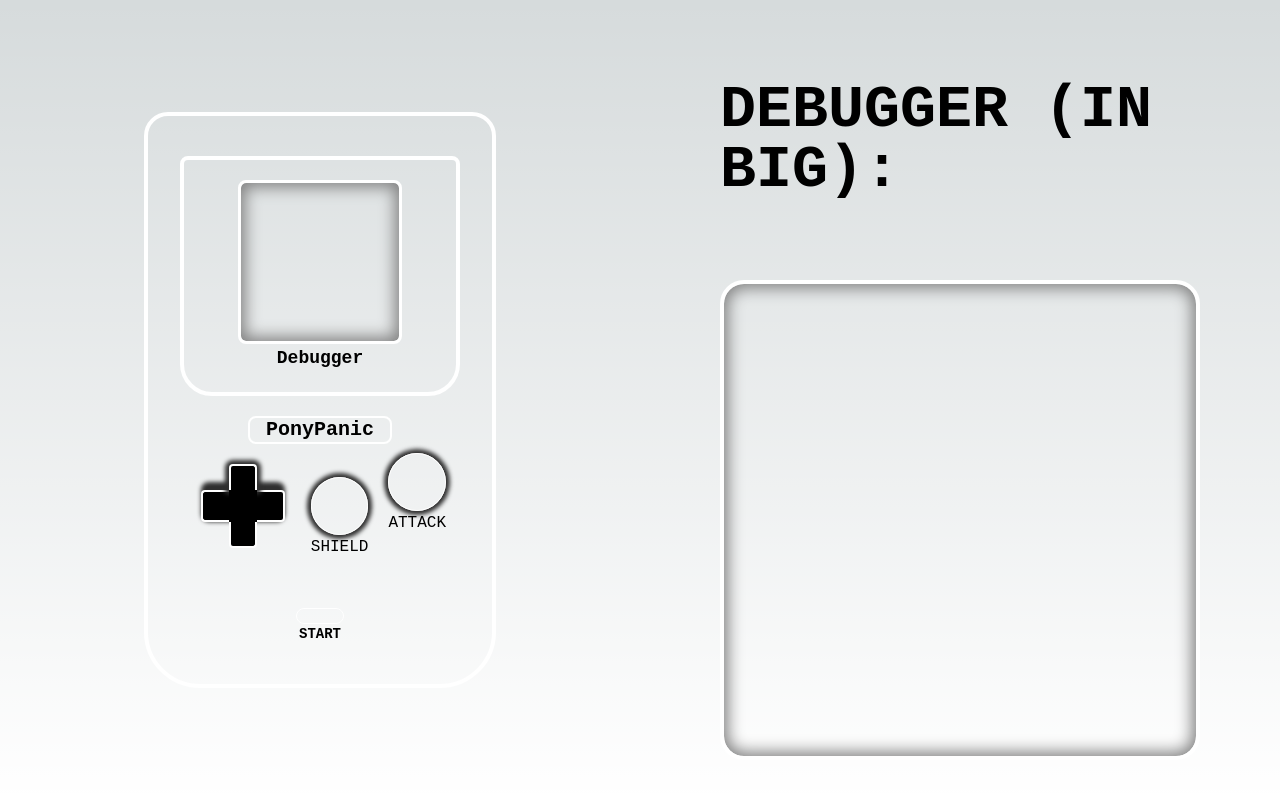
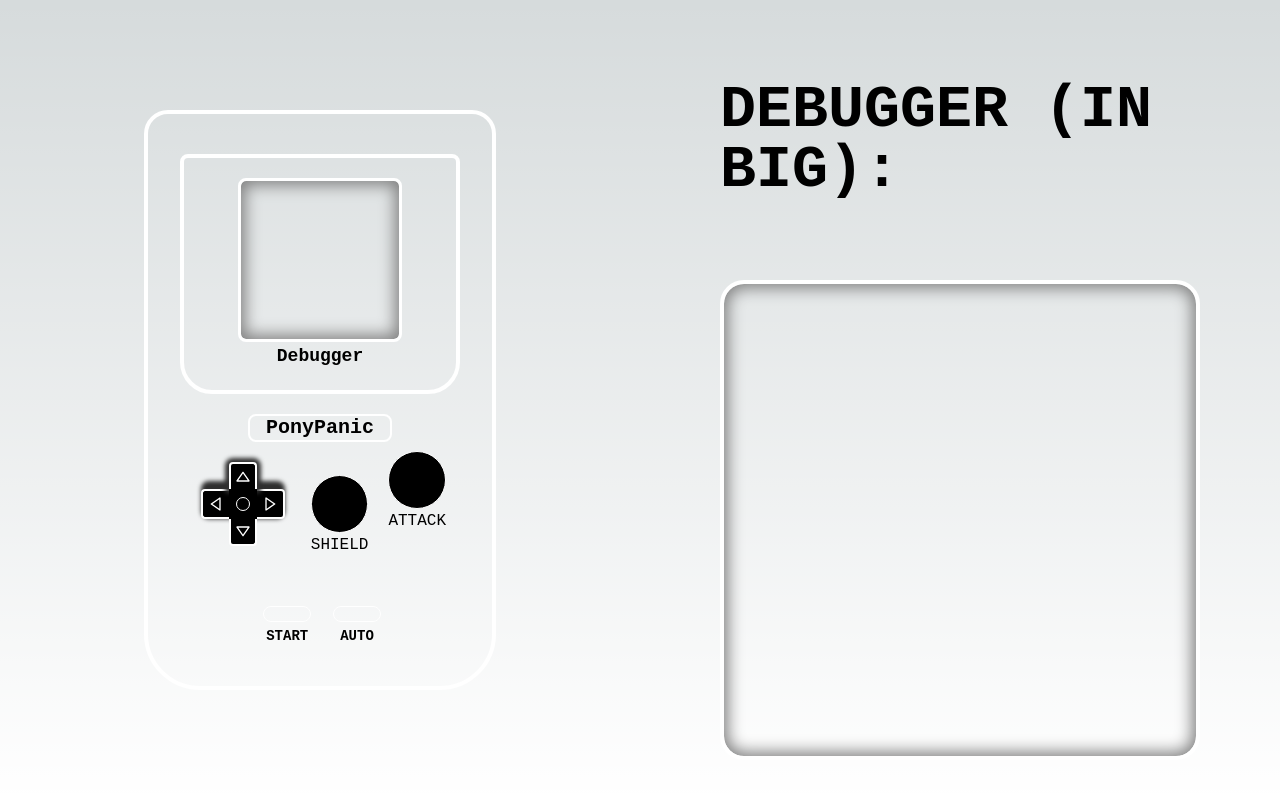
Before and after one commit to PettkoHarsanyi/ponypanic, a Next.js app: page / in a window 1280 px wide. Shown: the top 794 px of the page. Built offline with nearby package versions, Linux system fonts and the light colour scheme.

Commit message:
Enemies now shown and autoplay option

```diff
--- a/app/globals.css
+++ b/app/globals.css
@@ -54,19 +54,41 @@ body {
   background: linear-gradient(180deg, rgb(47, 47, 47) 0%, rgba(0, 0, 0, 1) 100%);
 }
 
+
+.attackButton {
+  background-color: black;
+}
+
+.attackButton:hover {
+  background: linear-gradient(180deg, rgb(47, 47, 47) 0%, rgba(0, 0, 0, 1) 100%);
+}
+
+.attackButton:active {
+  background: linear-gradient(180deg, rgb(77, 77, 77) 0%, rgba(0, 0, 0, 1) 100%);
+
+}
+
+.attackSelected {
+  background: linear-gradient(180deg, rgb(77, 77, 77) 0%, rgba(0, 0, 0, 1) 100%);
+}
+
+.attackSelected:hover {
+  background: linear-gradient(180deg, rgb(77, 77, 77) 0%, rgba(0, 0, 0, 1) 100%);
+}
+
 .mBdown:hover {
   background: linear-gradient(0deg, rgb(47, 47, 47) 0%, rgba(0, 0, 0, 1) 100%);
 }
 
-.mBup{
+.mBup {
   box-shadow: 0vh 0vh 0.5vh 0.5vh rgb(47, 47, 47);
 }
 
-.mBleft{
+.mBleft {
   box-shadow: 0.5vh -0.5vh 0.5vh 0.5vh rgb(47, 47, 47);
 }
 
-.mBright{
+.mBright {
   box-shadow: -0.5vh -0.5vh 0.5vh 0.5vh rgb(47, 47, 47);
 }
 
@@ -78,3 +100,25 @@ table {
   right: 0;
   height: 100%;
 }
+
+.animateCircle {
+  animation: animateCircle infinite 2s;
+  border: 0.1vh solid red !important;
+}
+
+@keyframes animateCircle {
+  0% {
+    width: 50%;
+    height: 50%;
+  }
+
+  50% {
+    width: 65%;
+    height: 65%;
+  }
+
+  100% {
+    width: 50%;
+    height: 50%;
+  }
+}
--- a/app/page.js
+++ b/app/page.js
@@ -48,6 +48,8 @@ export default function Home() {
     coordMap = coordMap.map(row => [...Array(map.width)]);
 
     map.treasures.forEach(treasure => { if (treasure.collectedByHeroId === null) coordMap[treasure.position.y][treasure.position.x] = "T" });
+    map.enemies.forEach(enemy => { if (enemy.health > 0) coordMap[enemy.position.y][enemy.position.x] = "E" });
+    map.bullets.forEach(bullet => { coordMap[bullet.position.y][bullet.position.x] = "B" });
 
     Object.entries(resource.compressedObstacles.coordinateMap).forEach(entry => {
       entry[1].forEach(y => {
@@ -77,7 +79,10 @@ export default function Home() {
     }
   }, [coordinateMap])
 
+  const [autoPlay, setAutoPlay] = useState(false);
+
   const move = () => {
+    if (!autoPlay) return;
     let obstacleMap = [...coordinateMap.map(y => y.map(x => x == "O" ? 0 : 1))]
     let graph = new Graph(obstacleMap)
     let start = graph.grid[hero.position.y][hero.position.x];
@@ -106,7 +111,7 @@ export default function Home() {
 
     let flatPaths = []
 
-    paths.forEach(path=>flatPaths = flatPaths.concat(path))
+    paths.forEach(path => flatPaths = flatPaths.concat(path))
 
 
 
@@ -215,56 +220,54 @@ export default function Home() {
     })
   }
 
+  const attackUp = async () => {
+    await axios.post(BASE_URL + "/play/approveHeroTurn", {
+      "heroId": null,
+      "action": "KICK_DOWN"
+    }, { headers: { "story-playthrough-token": storyToken } }).then(async () => {
+      console.log("ÜTÖTTEM EGYET FEL")
+      setIsNextAttack(false)
+      await getState();
+    })
+  }
+
+  const attackDown = async () => {
+    await axios.post(BASE_URL + "/play/approveHeroTurn", {
+      "heroId": null,
+      // HIBALEHETŐSÉG, VAGY KICK_DOWN
+      "action": "KICK_UP"
+    }, { headers: { "story-playthrough-token": storyToken } }).then(async () => {
+      console.log("ÜTÖTTEM EGYET LE")
+      setIsNextAttack(false)
+      await getState();
+    })
+  }
+
+  const attackLeft = async () => {
+    await axios.post(BASE_URL + "/play/approveHeroTurn", {
+      "heroId": null,
+      "action": "KICK_LEFT"
+    }, { headers: { "story-playthrough-token": storyToken } }).then(async () => {
+      console.log("ÜTÖTTEM EGYET BALRA")
+      setIsNextAttack(false)
+      await getState();
+    })
+  }
+
+  const attackRight = async () => {
+    await axios.post(BASE_URL + "/play/approveHeroTurn", {
+      "heroId": null,
+      "action": "KICK_RIGHT"
+    }, { headers: { "story-playthrough-token": storyToken } }).then(async () => {
+      console.log("ÜTÖTTEM EGYET JOBBRA")
+      setIsNextAttack(false)
+      await getState();
+    })
+  }
+
+  const [isNextAttack, setIsNextAttack] = useState(false);
+
   return (
-    // <main className="flex min-h-screen flex-row items-center justify-center gap-10">
-    //   <div className="flex flex-col gap-10 ">
-    //     {storyToken &&
-    //       <div>
-    //         <div>story:</div>
-    //         {storyToken}
-    //       </div>
-    //     }
-    //     <div className='mainButton cursor-pointer text-center' onClick={() => startStory()}>
-    //       New Story
-    //     </div>
-    //     {storyToken &&
-    //       <div className="flex flex-col gap-3">
-    //         <div className="grid grid-cols-3">
-    //           <div className='moveButton cursor-pointer col-start-2' >
-    //             UP
-    //           </div>
-    //           <div>
-    //           </div>
-    //           <div className='moveButton cursor-pointer' onClick={() => moveLeft()}>
-    //             LEFT
-    //           </div>
-    //           <div className="moveButton cursor-pointer m-2" onClick={() => shield()}>
-    //             SHIELD
-    //           </div>
-    //           <div className='moveButton cursor-pointer col-start-3' onClick={() => moveRight()}>
-    //             RIGHT
-    //           </div>
-    //           <div className='moveButton cursor-pointer col-start-2' onClick={() => moveDown()}>
-    //             DOWN
-    //           </div>
-    //         </div>
-    //         <div className='mainButton cursor-pointer text-center' onClick={() => getState()}>
-    //           Get State
-    //         </div>
-    //       </div>
-    //     }
-    //   </div>
-    //   {storyToken &&
-    //     <div className="flex flex-col gap-5">
-    //       <div>Debugger:</div>
-    //       <table style={{ border: "0.5vh solid white", borderCollapse: "collapse" }}>
-    //         <tbody>
-    //           {coordinateMap && coordinateMap.map((row, index1) => { return <tr key={index1}>{row.map((cell, index2) => { return <td key={index2} className="w-10 h-10" style={{ verticalAlign: "center", textAlign: "center", border: "0.2vh solid white" }}>{coordinateMap[coordinateMap.length - index1 - 1][index2]}</td> })}</tr> })}
-    //         </tbody>
-    //       </table>
-    //     </div>
-    //   }
-    // </main>
     <main className="flex min-h-screen flex-col lg:flex-row items-center justify-center lg:mt-0 mt-16">
       <div className="w-full lg:w-1/2 h-max lg:h-screen flex flex-row justify-center items-center" >
         <div className="flex flex-col py-10 px-8 gap-5" style={{ border: "0.6vh solid white", width: "55%", aspectRatio: "0.62", borderRadius: "3vh 3vh 7vh 7vh" }}>
@@ -285,29 +288,35 @@ export default function Home() {
             <div className="flex flex-row w-full">
               <div className="w-1/2">
                 <div className="aspect-square relative left-[15%] grid grid-cols-3" style={{ width: "60%" }}>
-                  <div className="col-start-2 moveButton mBup" style={{ border: "solid white", borderWidth: "0.3vh 0.3vh 0 0.3vh", borderRadius: "0.5vh 0.5vh 0 0", zIndex: 52 }} onClick={() => coordinateMap ? moveUp() : null}><BiUpArrow /></div>
+                  <div className="col-start-2 moveButton mBup" style={{ border: "solid white", borderWidth: "0.3vh 0.3vh 0 0.3vh", borderRadius: "0.5vh 0.5vh 0 0", zIndex: 52 }} onClick={() => isNextAttack ? attackUp() : coordinateMap ? moveUp() : null}><BiUpArrow className={`${isNextAttack ? "text-red-700" : "text-white"}`} /></div>
                   <div></div>
-                  <div className="moveButton mBleft" style={{ border: "solid white", borderWidth: "0.3vh 0 0.3vh 0.3vh", borderRadius: "0.5vh 0 0 0.5vh" }} onClick={() => coordinateMap ? moveLeft() : null}><BiLeftArrow /></div>
-                  <div className="flex flex-col justify-center items-center" style={{ overflow: "hidden", backgroundColor: "black", zIndex: 100 }}>o</div>
-                  <div className="moveButton mBright" style={{ border: "solid white", borderWidth: "0.3vh 0.3vh 0.3vh 0", borderRadius: " 0 0.5vh 0.5vh 0" }} onClick={() => coordinateMap ? moveRight() : null}><BiRightArrow /></div>
-                  <div className="col-start-2 moveButton mBdown" style={{ border: "solid white", borderWidth: "0 0.3vh 0.3vh 0.3vh", borderRadius: "0 0 0.5vh 0.5vh" }} onClick={() => coordinateMap ? moveDown() : null}><BiDownArrow /></div>
+                  <div className="moveButton mBleft" style={{ border: "solid white", borderWidth: "0.3vh 0 0.3vh 0.3vh", borderRadius: "0.5vh 0 0 0.5vh" }} onClick={() => isNextAttack ? attackLeft() : coordinateMap ? moveLeft() : null}><BiLeftArrow className={`${isNextAttack ? "text-red-700" : "text-white"}`} /></div>
+                  <div className="flex flex-col justify-center items-center" style={{ overflow: "hidden", backgroundColor: "black", zIndex: 100, color: isNextAttack ? "red" : "white" }}><div className={`w-1/2 h-1/2 rounded-full ${isNextAttack ? "animateCircle" : ""}`} style={{ border: "0.1vh solid white" }}></div></div>
+                  <div className="moveButton mBright" style={{ border: "solid white", borderWidth: "0.3vh 0.3vh 0.3vh 0", borderRadius: " 0 0.5vh 0.5vh 0" }} onClick={() => isNextAttack ? attackRight() : coordinateMap ? moveRight() : null}><BiRightArrow className={`${isNextAttack ? "text-red-700" : "text-white"}`} /></div>
+                  <div className="col-start-2 moveButton mBdown" style={{ border: "solid white", borderWidth: "0 0.3vh 0.3vh 0.3vh", borderRadius: "0 0 0.5vh 0.5vh" }} onClick={() => isNextAttack ? attackDown() : coordinateMap ? moveDown() : null}><BiDownArrow className={`${isNextAttack ? "text-red-700" : "text-white"}`} /></div>
                 </div>
               </div>
               <div className="w-1/2 flex flex-row justify-end items-center gap-2 lg:gap-5 pr-[5%]">
                 <div className="flex flex-col justify-center w-min relative top-3">
-                  <div className="aspect-square rounded-full mBup w-full" style={{ border: "0.2vh solid white" }} ></div>
-                  <div className="text-[0.5rem] sm:text-sm lg:text-xs xl:text-base" onClick={() => shield()}>SHIELD</div>
+                  <div className="aspect-square rounded-full cursor-pointer attackButton w-full" style={{ border: "0.2vh solid white" }} onClick={() => coordinateMap ? shield() : null}></div>
+                  <div className="text-[0.5rem] sm:text-sm lg:text-xs xl:text-base" >SHIELD</div>
                 </div>
                 <div className="flex flex-col justify-center w-min relative bottom-3">
-                  <div className="aspect-square rounded-full mBup w-full" style={{ border: "0.2vh solid white" }} ></div>
+                  <div className={`aspect-square rounded-full cursor-pointer attackButton ${isNextAttack ? "attackSelected" : ""} w-full`} onClick={() => { setIsNextAttack((isNextAttack) => !isNextAttack) }} style={{ border: "0.2vh solid white" }} ></div>
                   <div className="text-[0.5rem] sm:text-sm lg:text-xs xl:text-base">ATTACK</div>
                 </div>
               </div>
             </div>
-            <div className="px-4 text-xl mt-10 flex flex-col justify-center items-center cursor-pointer" onClick={() => startStory()}>
-              <div style={{ width: "6vh", height: "2vh", border: "0.1vh solid white", borderRadius: "10vh", }}></div>
-              <div className="font-extrabold px-4 text-sm">START</div>
+            <div className="px-4 text-xl mt-10 flex flex-row justify-center items-center" >
+              <div className="flex flex-col items-center gap-1 cursor-pointer" onClick={() => {setAutoPlay(false); startStory()}}>
+                <div style={{ width: "6vh", height: "2vh", border: "0.1vh solid white", borderRadius: "10vh", }}></div>
+                <div className="font-extrabold px-4 text-sm">START</div>
+              </div>
+              <div className="flex flex-col items-center gap-1 cursor-pointer" onClick={() =>{setAutoPlay(true); startStory()}}>
+                <div style={{ width: "6vh", height: "2vh", border: "0.1vh solid white", borderRadius: "10vh", }}></div>
+                <div className="font-extrabold px-4 text-sm">AUTO</div>
 
+              </div>
             </div>
           </div>
         </div>
```
Also changed, not shown: public/látványterv/folyamatabra.txt (added).
